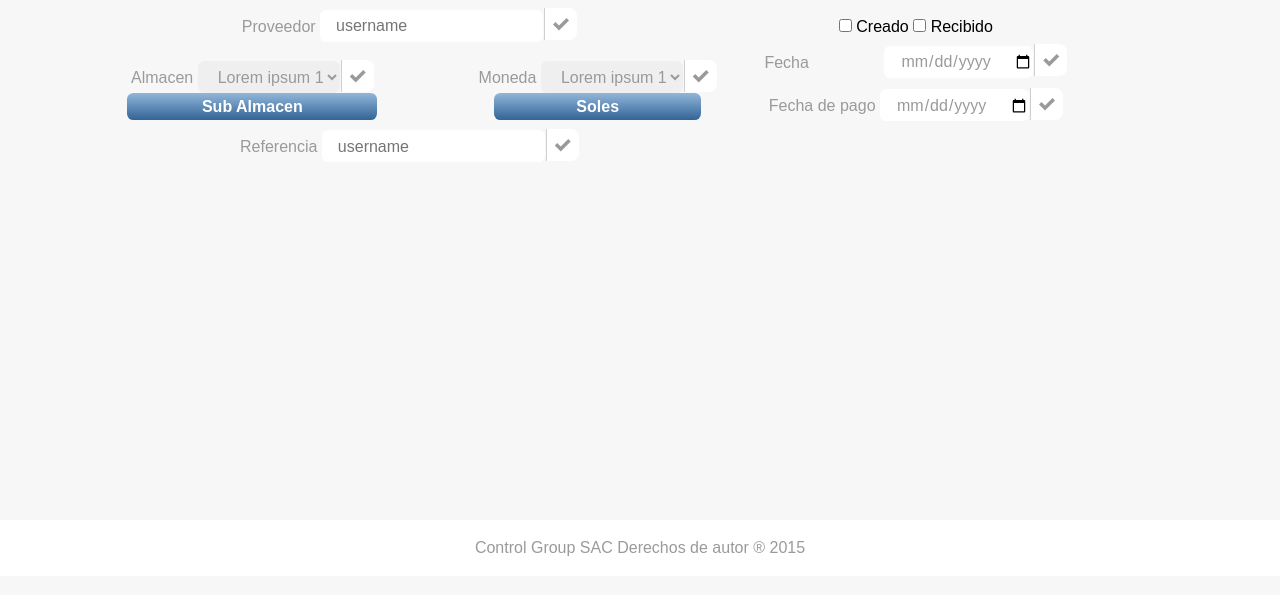
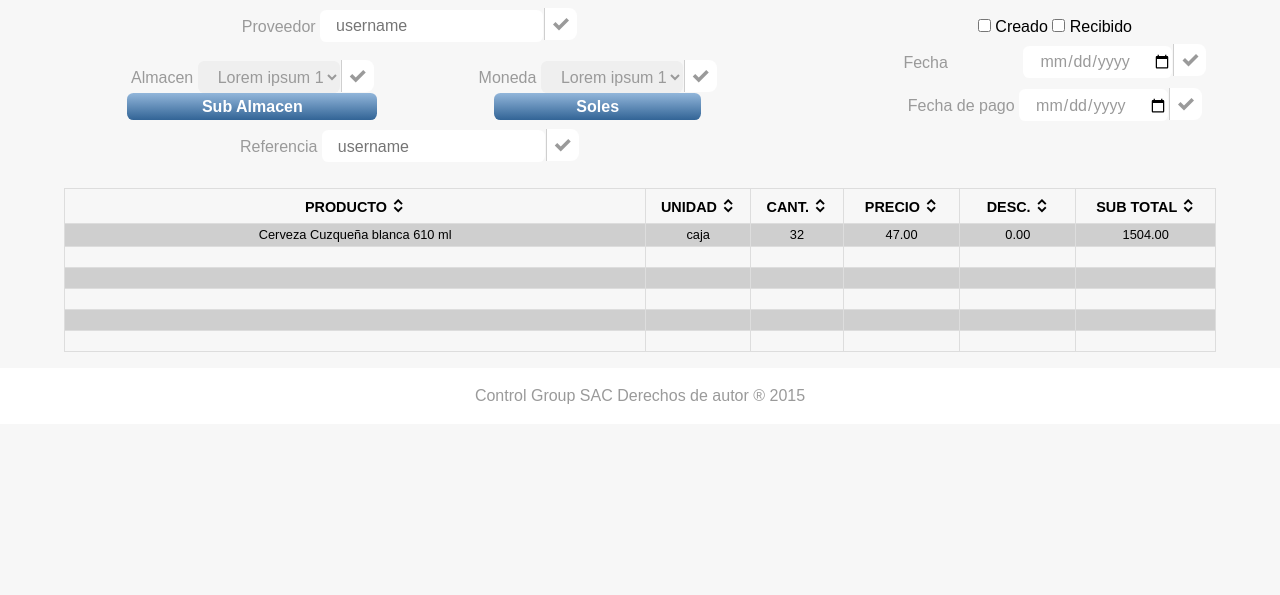
Before and after one commit to controlgroupsac/FastERP, a PHP site: page /compras.html in a window 1280 px wide. Shown: the part 70-665 px from the top of the page. Run offline with PHP 8.4, Linux system fonts and the light colour scheme; some libraries are stand-ins or nearby versions.

Commit message:
Esqueleto y CSS para la tabla en compras.html

```diff
--- a/compras.html
+++ b/compras.html
@@ -46,9 +46,9 @@
 		</header>
 
 
-		<section class="Container Container-principal">
+		<section class="Container Container-1x">
 			<article class="Container-item">
-				<article class="Container-item left">
+				<div class="Container-item-left">
 					<div class="Form-inputGroup">
 					    <label for="proveedor" class="Form-label">Proveedor</label>
 					    <input type="text" class="Form-inputText-small" id="proveedor" placeholder="username" />
@@ -83,13 +83,15 @@
 					    <input type="text" class="Form-inputText-small" id="referencia" placeholder="username" />
 					    <span class="Form-icon icon-checkmark"></span>
 					</div>
-				</article>
-				<article class="Container-item right">
+				</div>
+				<div class="Container-item-right">
 					<br>
 					<div class="checkbox">
 				        <label>
-				        	<input type="checkbox"> Creado
-				        	<input type="checkbox"> Recibido
+				        	<input type="checkbox" name="estado" /> Creado
+			        	</label>
+				        <label>
+				        	<input type="checkbox" name="estado" /> Recibido
 			        	</label>
 				    </div>
 					<div class="Form-inputGroup">
@@ -107,10 +109,74 @@
 					    <input type="date" class="Form-inputText-small" id="fechaPago" />
 					    <span class="Form-icon icon-checkmark"></span>
 					</div>
-				</article>
+				</div>
 			</article>
+
+			<div class="clear"></div>
+
 			<article class="Container-item">
-
+				<table class="Table Table-striped Table-bordered">
+					<thead>
+						<tr>
+							<th width="50%">Producto <span class="icon-embed"></span></th>
+							<th width="9%">Unidad <span class="icon-embed"></span></th>
+							<th width="8%">Cant. <span class="icon-embed"></span></th>
+							<th width="10%">Precio <span class="icon-embed"></span></th>
+							<th width="10%">Desc. <span class="icon-embed"></span></th>
+							<th width="12%">Sub Total <span class="icon-embed"></span></th>
+						</tr>
+					</thead>
+					<tbody>
+						<tr>
+							<td>Cerveza Cuzqueña blanca 610 ml</td>
+							<td>caja</td>
+							<td>32</td>
+							<td>47.00</td>
+							<td>0.00</td>
+							<td>1504.00</td>
+						</tr>
+						<tr>
+							<td></td>
+							<td></td>
+							<td></td>
+							<td></td>
+							<td></td>
+							<td></td>
+						</tr>
+						<tr>
+							<td></td>
+							<td></td>
+							<td></td>
+							<td></td>
+							<td></td>
+							<td></td>
+						</tr>
+						<tr>
+							<td></td>
+							<td></td>
+							<td></td>
+							<td></td>
+							<td></td>
+							<td></td>
+						</tr>
+						<tr>
+							<td></td>
+							<td></td>
+							<td></td>
+							<td></td>
+							<td></td>
+							<td></td>
+						</tr>
+						<tr>
+							<td></td>
+							<td></td>
+							<td></td>
+							<td></td>
+							<td></td>
+							<td></td>
+						</tr>
+					</tbody>
+				</table>
 			</article>
 			<article class="Container-item">
 
--- a/css/styles.css
+++ b/css/styles.css
@@ -351,7 +379,7 @@ th {
   width: 90%;
 }
 .Container-index,
-.Container-principal {
+.Container-2x {
   display: flex;
   height: 520px;
   overflow: hidden;
@@ -360,6 +388,12 @@ th {
   align-items: center;
   height: 600px;
   justify-content: center;
+}
+.Container-item-left {
+  float: left;
+}
+.Container-item-right {
+  float: right;
 }
 .Content {
   align-items: center;
@@ -547,6 +587,40 @@ th {
   right: 0;
   width: 15%;
 }
+/* Tables
+   ========================================================================== */
+.Table {
+  margin: 1em 0;
+  width: 100%;
+}
+.Table-bordered th,
+.Table-bordered td {
+  border: 1px solid #ddd;
+}
+.Table-striped > tbody > tr:nth-child(odd) {
+  background-color: #cfcfcf;
+}
+td,
+th,
+background white {
+  border-top: 1px solid #ddd;
+  line-height: 2px;
+  padding: 10px;
+  vertical-align: top;
+}
+td {
+  font-size: 0.8em;
+}
+th {
+  border-bottom: 2px solid #cfcfcf;
+  font-size: 0.9em;
+  text-transform: uppercase;
+  vertical-align: middle;
+}
+tr:first-child > td {
+  border-top: 0;
+}
+/**/
 /**/
 /**/
 /**/
@@ -554,6 +628,9 @@ th {
 .active {
   background: #c0db06;
   color: #fff;
+}
+.clear {
+  clear: both;
 }
 .block {
   display: block;
--- a/homepage.html
+++ b/homepage.html
@@ -46,7 +46,7 @@
 		</header>
 
 
-		<section class="Container Container-principal">
+		<section class="Container Container-2x">
 			<article class="Content">
 				<div class="Content-item" id="proveedor">
 					<span class="Content-icon icon-user"></span>
--- a/stylus/styles.styl
+++ b/stylus/styles.styl
@@ -12,6 +12,32 @@
 *:after
 *:before
 	box-sizing border-box
+
+
+
+#proveedorDetalle
+#ordenDeCompraDetalle
+#inventarioDetalle
+#inventarioDetalle2
+#ordenDeVentaDetalle
+#clienteDetalle
+	position absolute
+	top 65%
+#proveedorDetalle
+	left 0
+#ordenDeCompraDetalle
+	left 200px
+#inventarioDetalle
+#inventarioDetalle2
+	left 390px
+#inventarioDetalle2
+	top 0px
+#ordenDeVentaDetalle
+	left 580px
+#clienteDetalle
+	left 760px
+
+
 
 
 .Aside
@@ -48,14 +74,14 @@
 	&-sm
 		padding 0
 	&-green
-		background: linear-gradient(to bottom, lightgreen 0%, green 100%);
+		background linear-gradient(to bottom, lightgreen 0%, green 100%)
 		&:hover
-			background: linear-gradient(to bottom, green 0%, lightgreen 100%);
+			background linear-gradient(to bottom, green 0%, lightgreen 100%)
 			opacity 0.9
 	&-blue
-		background: linear-gradient(to bottom, lightblue 0%, blue 100%);
+		background linear-gradient(to bottom, lightblue 0%, blue 100%)
 		&:hover
-			background: linear-gradient(to bottom, blue 0%, lightblue 100%);
+			background linear-gradient(to bottom, blue 0%, lightblue 100%)
 			opacity 0.9
 
 
@@ -66,7 +92,7 @@
 	text-align center
 	width 90%
 	&-index /*Container index es el contenedor para el inicio de sesion*/
-	&-principal/*Container principal es el contenedor principal */
+	&-2x/*Container principal es el contenedor principal */
 		display flex
 		height 520px
 		overflow hidden
@@ -74,6 +100,12 @@
 		align-items center
 		height 600px
 		justify-content center
+	&-item
+		&-left
+			float left
+		&-right
+			float right
+
 
 
 .Content
@@ -116,6 +148,8 @@
 				margin-top 1.5em
 				font-size 1em
 
+/* Footer
+   ========================================================================== */
 .Footer
 	background white
 	color gray
@@ -123,6 +157,9 @@
 	margin 0
 	padding 0.5em
 	text-align center
+
+/* Forms
+   ========================================================================== */
 .Form
 	&-inputGroup
 		color gray
@@ -167,13 +204,14 @@
 		font-size 0.8em
 		margin-bottom 1em
 		padding 1em
+
 .Header
 	background white
 	width 100%
 .Login
 	background black
 	border-radius 0.4em
-	box-shadow 0px 0px 10px rgba(0, 0, 0, 0.3);
+	box-shadow 0px 0px 10px rgba(0, 0, 0, 0.3)
 	color white
 	height 500px
 	width 400px
@@ -181,6 +219,8 @@
 .Logo-Container
 	border-radius 50%
 
+/* Menu
+   ========================================================================== */
 .Menu
 	display flex
 	flex-wrap wrap
@@ -212,8 +252,8 @@
 		a
 			color gray
 	&-list
-		min-width 550px;
-		max-width 720px;
+		min-width 550px
+		max-width 720px
 		left 10%
 		width 75%
 	&-list
@@ -233,6 +273,37 @@
 		right 0
 		width 15%
 
+/* Tables
+   ========================================================================== */
+.Table
+	margin 1em 0
+	width 100%
+	&-bordered th
+	&-bordered td
+		border 1px solid #ddd
+	&-striped > tbody > tr:nth-child(odd)
+		background-color lightgray
+ 	td
+ 	th
+ 		background white
+		border-top 1px solid #ddd
+		line-height 2px
+		padding 10px
+		vertical-align top
+	td
+		font-size 0.8em
+
+    th
+		border-bottom 2px solid lightgray
+		font-size 0.9em
+		text-transform uppercase
+		vertical-align middle
+	tr:first-child > td
+		border-top 0
+
+
+
+/**/
 /**/
 /**/
 /**/
@@ -240,6 +311,8 @@
 .active
 	background lightgreen
 	color white
+.clear
+	clear both
 .block
 	display block
 .hidden
@@ -250,25 +323,3 @@
 	float right
 .right
 	float right
-
-#proveedorDetalle
-#ordenDeCompraDetalle
-#inventarioDetalle
-#inventarioDetalle2
-#ordenDeVentaDetalle
-#clienteDetalle
-	position absolute
-	top 65%
-#proveedorDetalle
-	left 0
-#ordenDeCompraDetalle
-	left 200px
-#inventarioDetalle
-#inventarioDetalle2
-	left 390px
-#inventarioDetalle2
-	top 0px
-#ordenDeVentaDetalle
-	left 580px
-#clienteDetalle
-	left 760px
```
Also changed, not shown: other parts of css/styles.css (+34 -28 lines), practica.html (added, +51 -0 lines).
